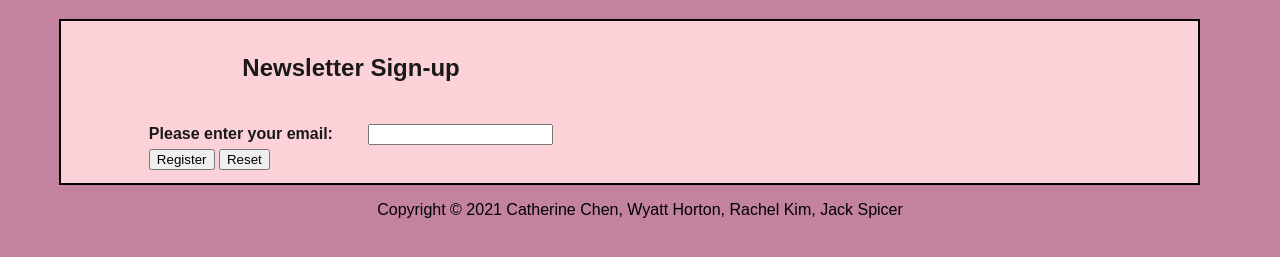
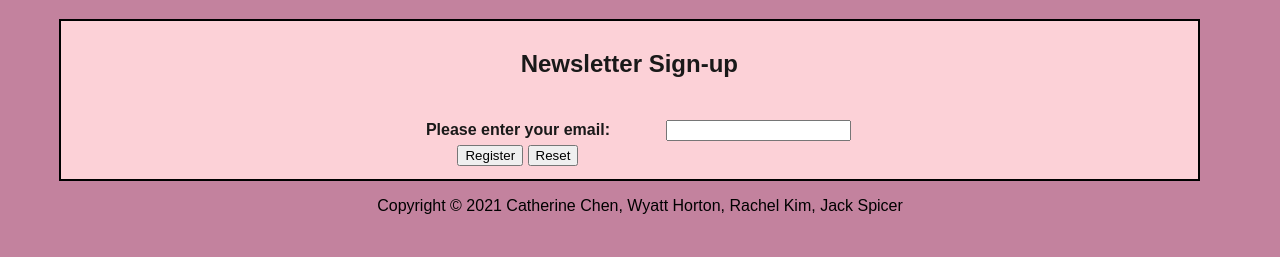
Before and after one commit to hortonwhy/-Travel, a PHP site: page /newsletter.php in a window 1280 px wide. Shown: the part 98-355 px from the top of the page. Run offline with PHP 8.4, Linux system fonts and the light colour scheme.

Commit message:
Newsletter Css

```diff
--- a/newsletter.php
+++ b/newsletter.php
@@ -53,7 +53,7 @@
 
             <div id="map">
             <form method="POST" name="newsletter">
-                <table class="newsletter_email">
+                <table border = "0" style = "width:50%" class= "previewCenter">
                     <tr>
                       <th colspan="2">
                         <h2>Newsletter Sign-up</h2><br>
```
